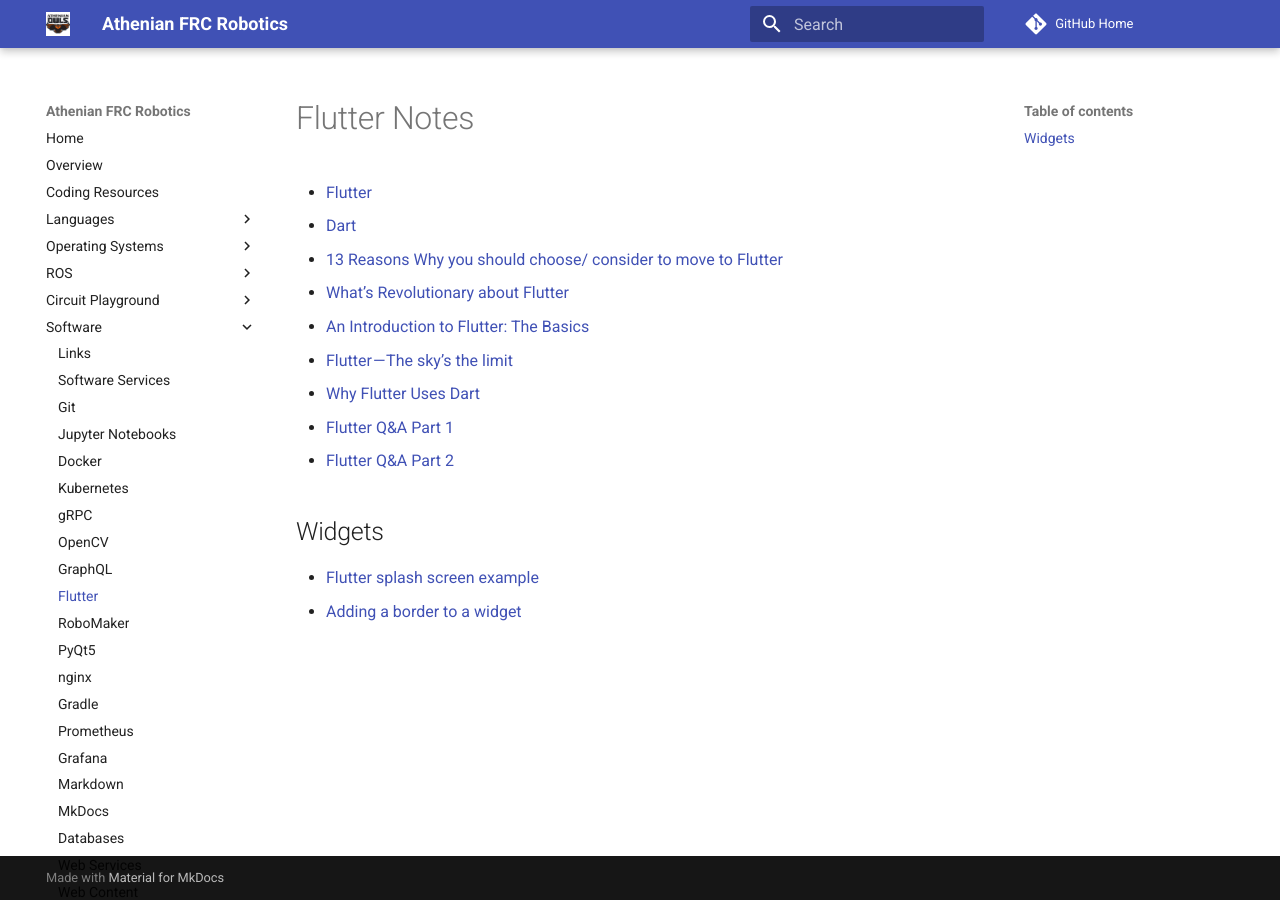
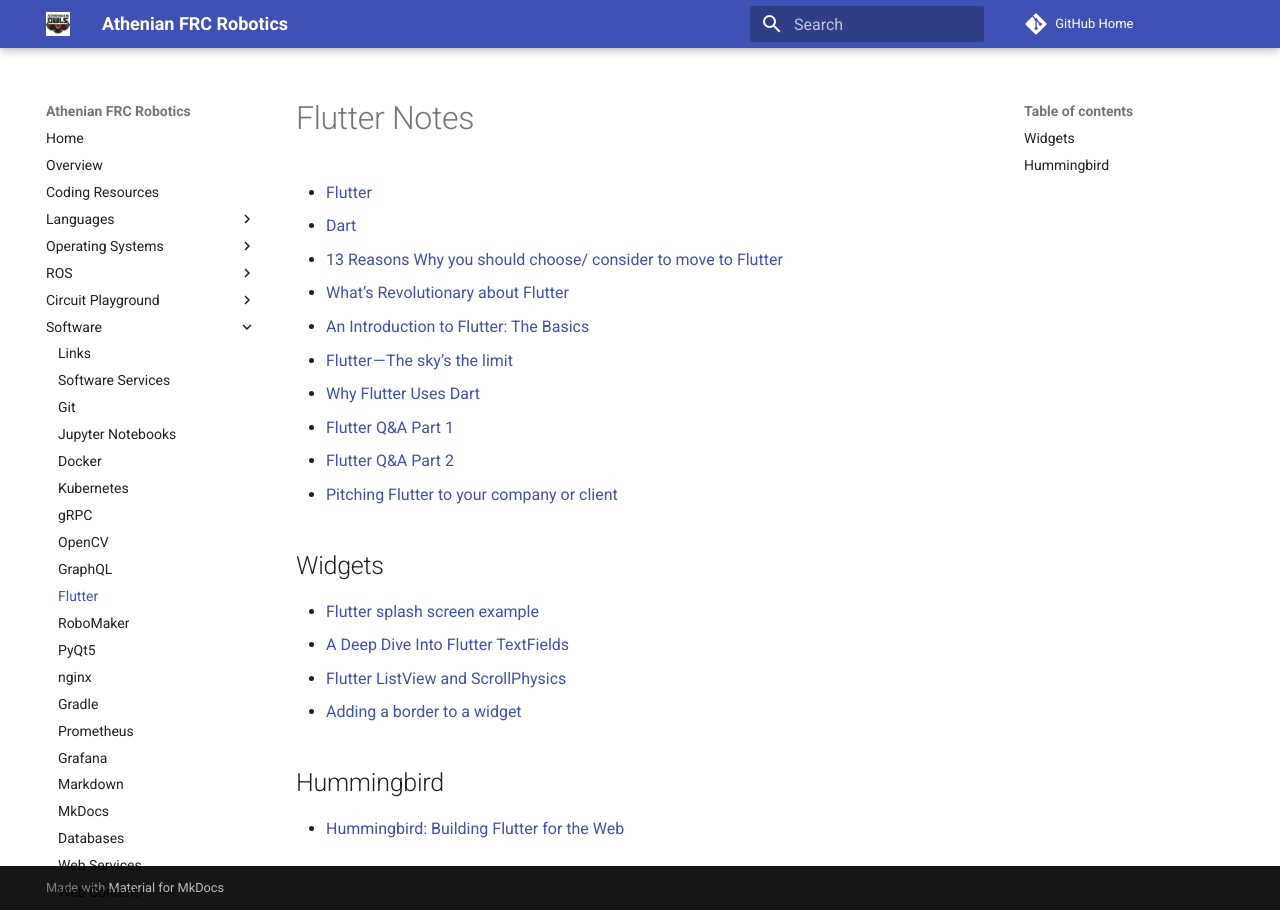
Before and after one commit to athenian-robotics/athenian-robotics-mkdocs, an MkDocs documentation site: the page built from docs/flutter.md, in a window 1280 px wide. Built offline with MkDocs 1.6.1 and Material for MkDocs 9.7.7, drawn with Linux system fonts in a browser that asks for light colours; comment, search, counter and statistics services are not loaded.

Commit message:
Update docs

```diff
--- a/docs/flutter.md
+++ b/docs/flutter.md
@@ -9,7 +9,13 @@
 * [Why Flutter Uses Dart](https://hackernoon.com/why-flutter-uses-dart-dd635a054ebf)
 * [Flutter Q&A Part 1](https://medium.com/flutter-community/flutter-live-recap-askflutter-questions-and-answers-part-1-9b80753a16a1)
 * [Flutter Q&A Part 2](https://medium.com/flutter-community/flutter-live-recap-askflutter-questions-and-answers-part-2-e4d962f3f270)
+* [Pitching Flutter to your company or client](https://medium.com/flutter-io/https-medium-com-flutter-io-pitching-flutter-2d4f494e47d1)
 
 ## Widgets
 * [Flutter splash screen example](http://codesfor.in/flutter-splash-screen-example/)
+* [A Deep Dive Into Flutter TextFields](https://medium.com/flutter-community/a-deep-dive-into-flutter-textfields-f0e676aaab7a)
+* [Flutter ListView and ScrollPhysics](https://medium.com/flutter-community/flutter-listview-and-scrollphysics-a-detailed-look-7f0912df2754)
 * [Adding a border to a widget](https://medium.com/@studymongolian/adding-a-border-to-a-widget-in-flutter-d387bc5d7cff)
+
+## Hummingbird
+* [Hummingbird: Building Flutter for the Web](https://medium.com/flutter-io/hummingbird-building-flutter-for-the-web-e687c2a023a8)
```
